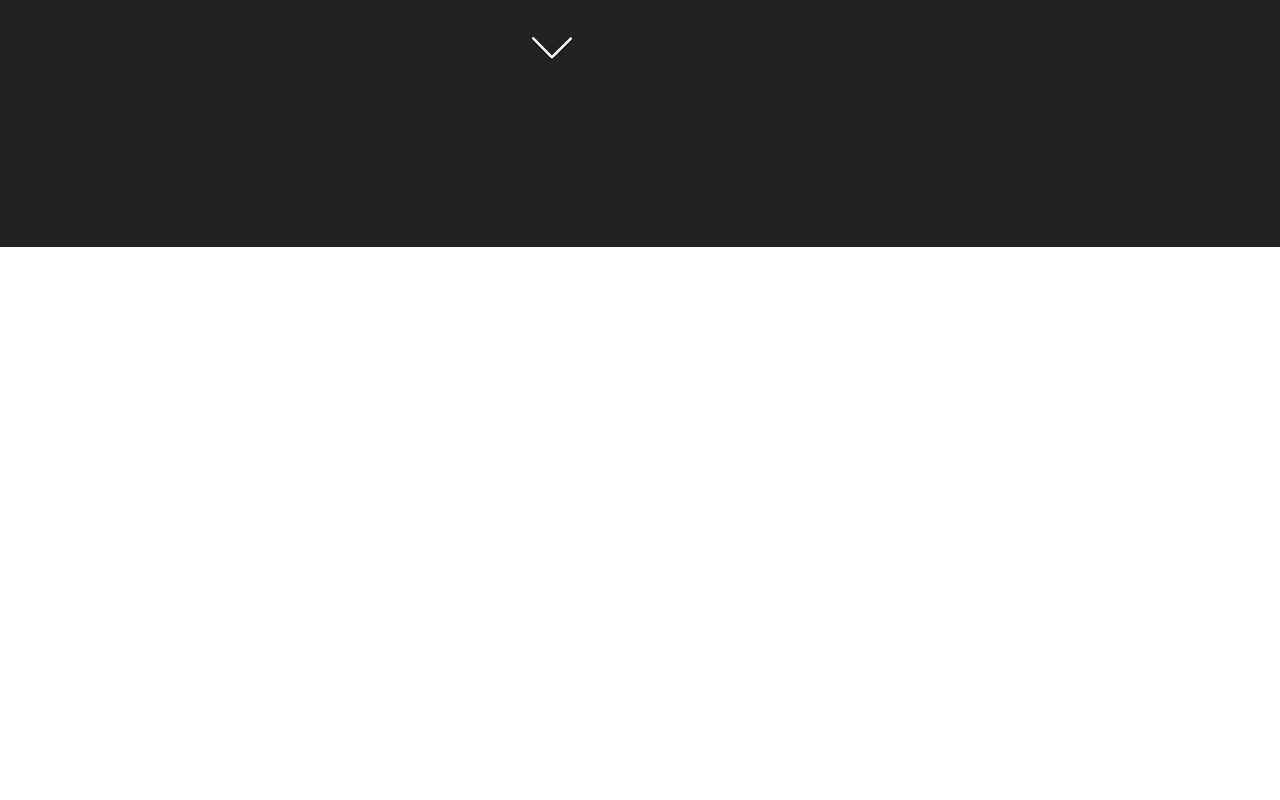
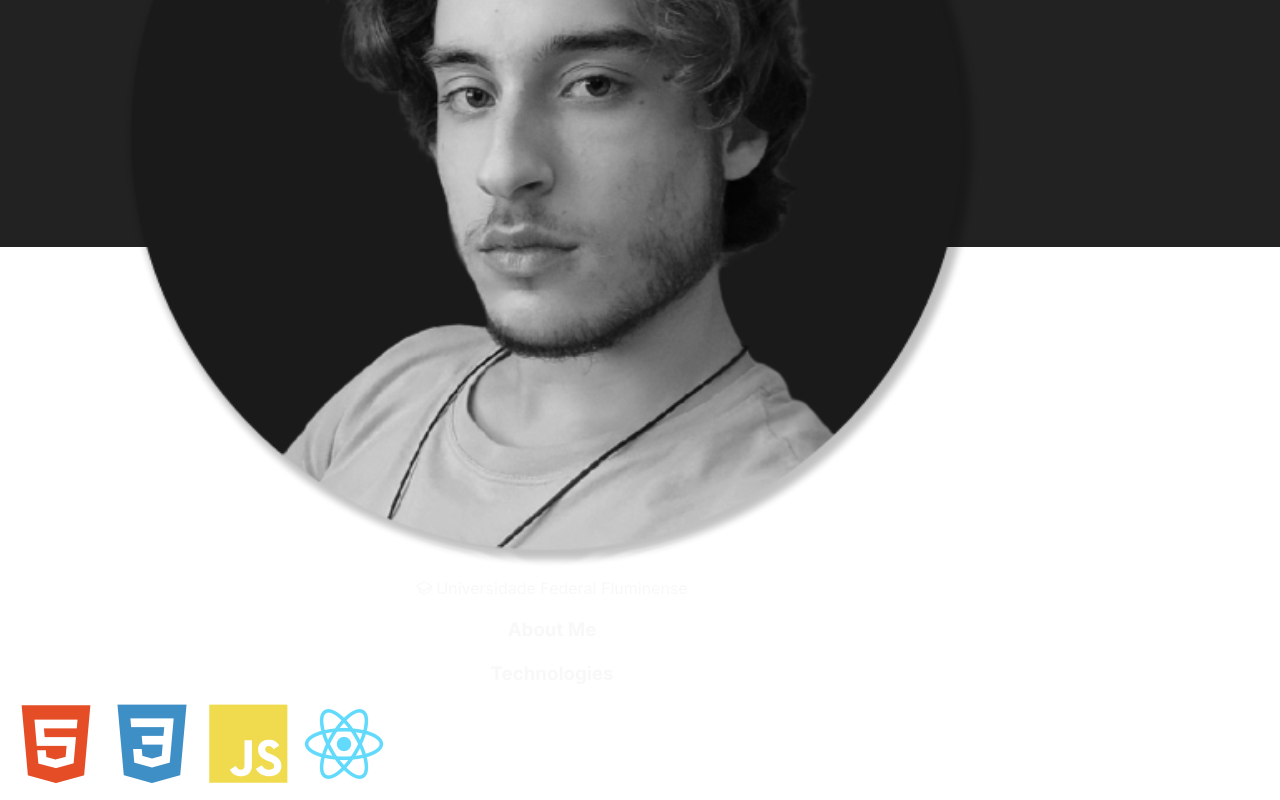
Before and after one commit to thiagofons/portfolio, a React (Create React App) app: page / in a window 1280 px wide. Shown: the part 553-1353 px from the top of the page. Before the commit the page ends 808 px from the top, so only its background shows below. Built offline with nearby package versions, Linux system fonts and the light colour scheme.

Commit message:
Info structure

```diff
--- a/public/index.html
+++ b/public/index.html
@@ -24,7 +24,8 @@
       work correctly both with client-side routing and a non-root public URL.
       Learn how to configure a non-root public URL by running `npm run build`.
     -->
-    <title>React App</title>
+    <link rel="stylesheet" href="https://cdn.jsdelivr.net/gh/devicons/devicon@v2.15.1/devicon.min.css">
+    <title>Thiago Arruda</title>
   </head>
   <body>
     <noscript>You need to enable JavaScript to run this app.</noscript>
--- a/src/pages/AboutMe.tsx
+++ b/src/pages/AboutMe.tsx
@@ -1,9 +1,35 @@
+import MyImg from "../img/my-img.png";
+import UnivIcon from "../img/university-icon.svg";
+import "../styles/main.sass";
+
 const AboutMe = () => {
   return (
-    <section id="aboutme">
-
+    <section id="aboutme" className="aboutme">
+      <header className="info__header">
+        <img src={MyImg} alt="" />
+        <div className="info">
+          <div className="college">
+            <img src={UnivIcon} alt="" />
+            <span>Universidade Federal Fluminense</span>
+          </div>
+        </div>
+      </header>
+      <main className="info__body">
+        <div className="info__text">
+          <h3>About Me</h3>
+        </div>
+        <div className="technologies">
+          <h3>Technologies</h3>
+          <div className="tech__container">
+            <i className="devicon-html5-plain colored"></i>
+            <i className="devicon-css3-plain colored"></i>
+            <i className="devicon-javascript-plain colored"></i>
+            <i className="devicon-react-original colored"></i>
+          </div>
+        </div>
+      </main>
     </section>
-  )
-}
+  );
+};
 
 export default AboutMe;
--- a/src/pages/Home.tsx
+++ b/src/pages/Home.tsx
@@ -1,4 +1,5 @@
 import DownArrow from "../img/down-arrow.svg"
+import "../styles/main.sass"
 
 const Home = () => {
   return (
--- a/src/styles/assets/_mixins.sass
+++ b/src/styles/assets/_mixins.sass
@@ -0,0 +1,4 @@
+@mixin flex-column($gap)
+  display: flex
+  flex-direction: column
+  gap: $gap
--- a/src/styles/main.sass
+++ b/src/styles/main.sass
@@ -1,39 +1,19 @@
+@use "./assets/_resets"
+
 @use "./assets/_mixins"
 @use "./assets/_variables"
-@use "./assets/_resets"
 
 @use "./components/layout"
+
+@use "./pages/home"
+@use "./pages/aboutme"
+@use "./pages/projects"
+@use "./pages/contact"
 
 .section
   min-height: 100vh
   overflow: hidden
 
 
-.home
-  display: flex
-  flex-direction: column
-  justify-content: space-evenly
-  color: variables.$off-white
-
-  .hello
-
-    display: flex
-    flex-direction: column
-    gap: 1rem
-
-    h1, h2
-      text-shadow: .2rem .2rem 1px variables.$dark-grey
-    h1
-      font-size: 3rem
-    h2
-      font-size: 2rem
-
-    .role
-      color: variables.$flourescent-yellow
-
-  .down__arrow
-    display: flex
-    align-items: center
-    justify-content: center
-    img
-      width: 2.5rem
+::-webkit-scrollbar
+  display: none
--- /dev/null
+++ b/src/styles/pages/aboutme.sass
@@ -0,0 +1,33 @@
+@use "../assets/_variables"
+@use "../assets/_mixins"
+
+.aboutme
+  @include mixins.flex-column(1rem)
+  color: variables.$off-white
+
+  .info__header
+    @include mixins.flex-column(.5rem)
+    align-items: center
+    img
+      width: 80%
+    .info
+      .college
+        display: flex
+        gap: .25rem
+        justify-content: center
+        align-items: center
+        img
+          width: 1rem
+
+  .info__body
+    text-align: center
+    @include mixins.flex-column(1rem)
+    .technologies
+      .tech__container
+        padding: 1rem 0
+        display: flex
+        gap: 1rem
+        overflow-x: scroll
+
+        i
+          font-size: 5rem
--- /dev/null
+++ b/src/styles/pages/home.sass
@@ -0,0 +1,28 @@
+@use "../assets/_resets"
+@use "../assets/_variables"
+@use "../assets/_mixins"
+.home
+  @include mixins.flex-column(0)
+  justify-content: space-evenly
+  color: variables.$off-white
+
+  .hello
+
+    @include mixins.flex-column(1rem)
+
+    h1, h2
+      text-shadow: .2rem .2rem 1px variables.$dark-grey
+    h1
+      font-size: 3rem
+    h2
+      font-size: 2rem
+
+    .role
+      color: variables.$flourescent-yellow
+
+  .down__arrow
+    display: flex
+    align-items: center
+    justify-content: center
+    img
+      width: 2.5rem
```
Also changed, not shown: src/img/my-img.png (added), src/img/university-icon.svg (added), src/styles/pages/contact.sass (added), src/styles/pages/projects.sass (added).
